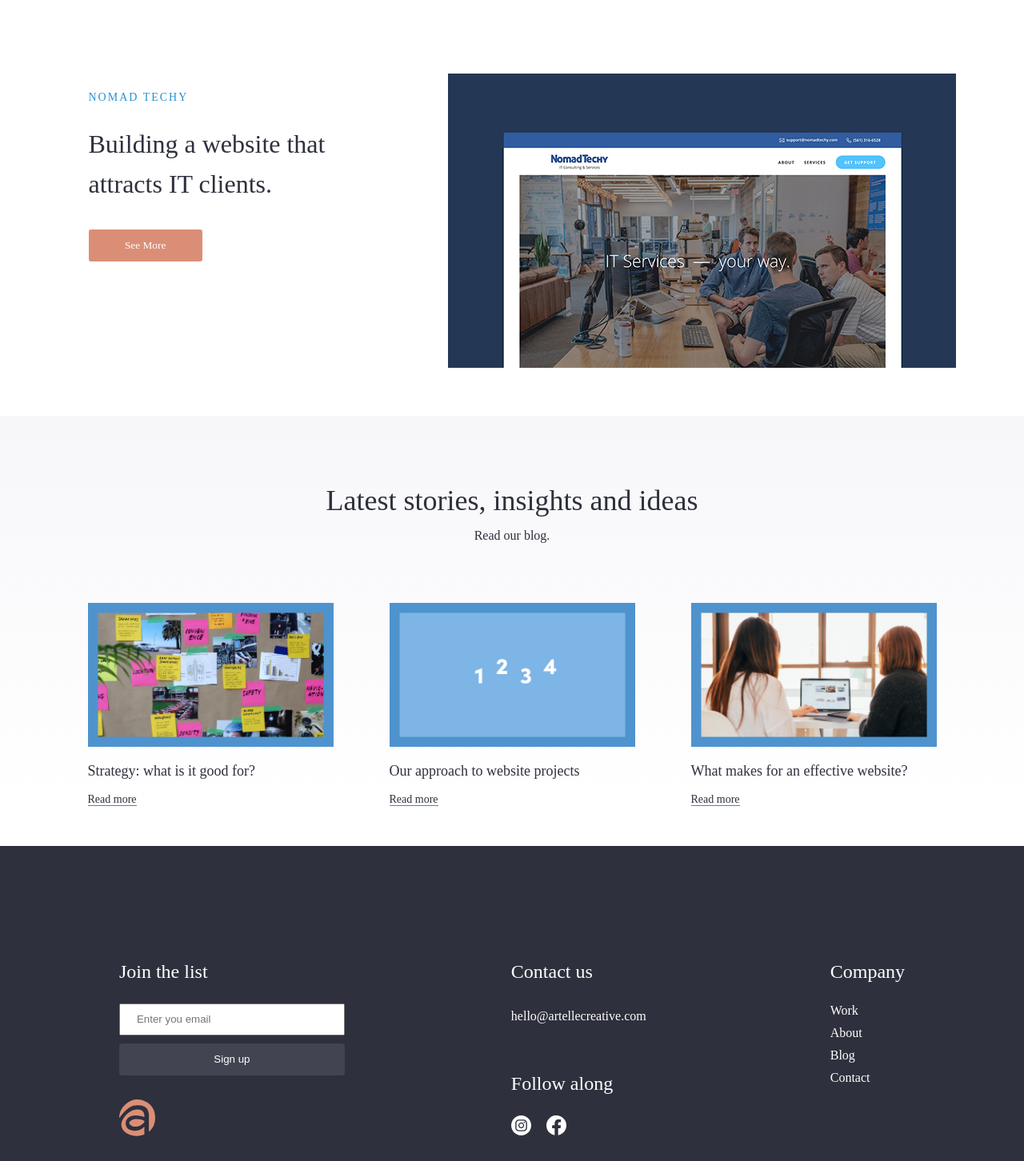
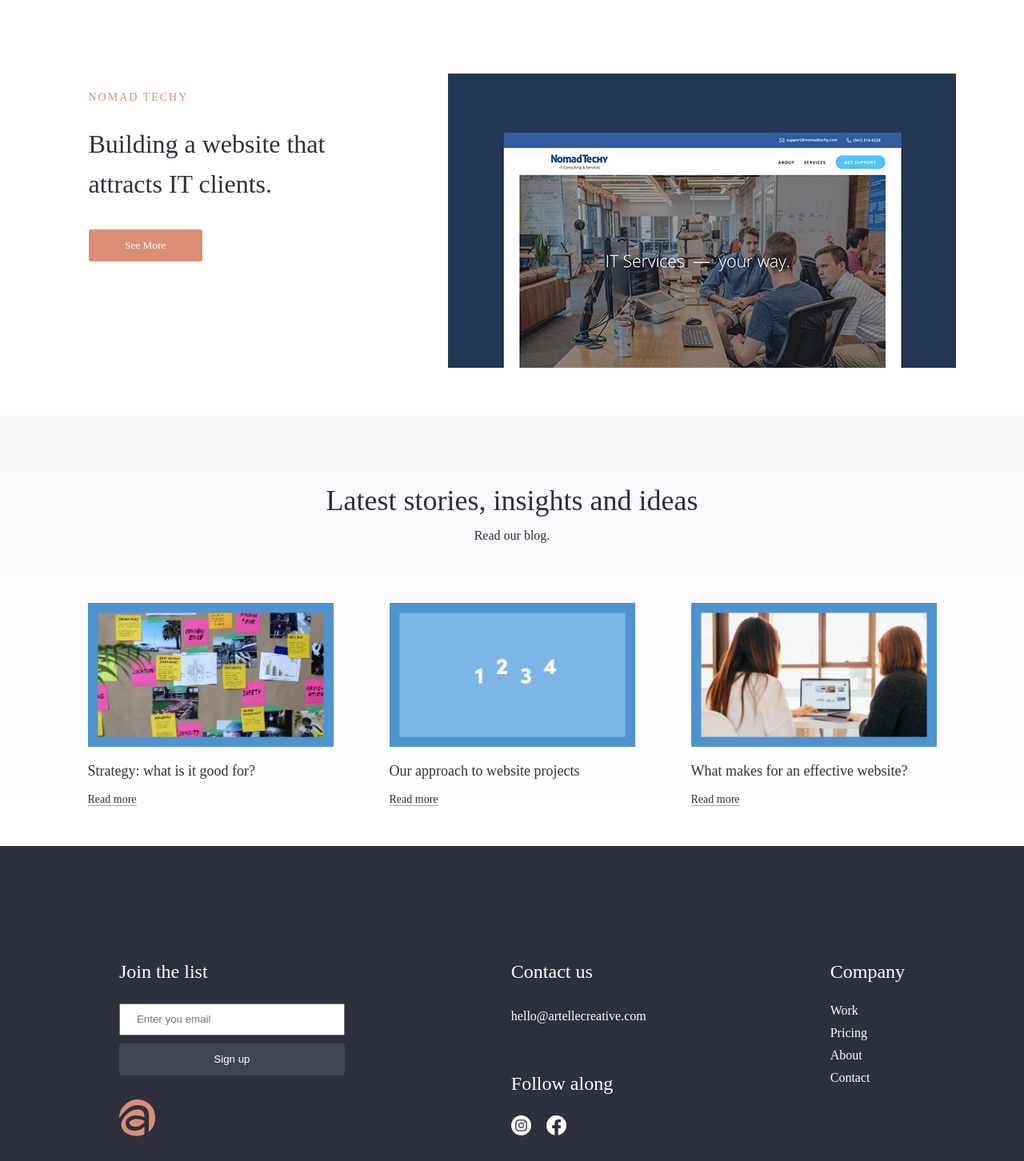
Before and after one commit to maribellDev/artellecreative, a Next.js app: page /work in a window 1280 px wide. Shown: the part 1198-2650 px from the top of the page at 80% size. Built offline with nearby package versions, Linux system fonts and the light colour scheme; a web font is replaced by a local one.

Commit message:
fix: animation

```diff
--- a/Components/Animation.js
+++ b/Components/Animation.js
@@ -5,7 +5,7 @@ export function Animation() {
     <>
       <section className={styles.rwWrapper}>
         <h1 className={styles.rwSentence}>
-          <span className={styles.span}>Crеative studio</span>
+          <span className={styles.span}>Creative studio</span>
           <br />
           <div className={styles.rwWords}>
             <span className={styles.spanWord1}>crafting websites</span>
--- a/Components/Footer.js
+++ b/Components/Footer.js
@@ -55,8 +55,13 @@ export function Footer() {
             <h3>Company</h3>
             <ul className={style.menufooter}>
               <li style={{ paddingBottom: "10px" }}>
-                <Link href={"/work"}>
+                <Link href={"/gallery"}>
                   <a>Work</a>
+                </Link>
+              </li>
+              <li style={{ paddingBottom: "10px" }}>
+                <Link href={"/pricing"}>
+                  <a>Pricing</a>
                 </Link>
               </li>
               <li style={{ paddingBottom: "10px" }}>
@@ -64,11 +69,11 @@ export function Footer() {
                   <a>About</a>
                 </Link>
               </li>
-              <li style={{ paddingBottom: "10px" }}>
+              {/* <li style={{ paddingBottom: "10px" }}>
                 <Link href={"/blog"}>
                   <a>Blog</a>
                 </Link>
-              </li>
+              </li> */}
               <li>
                 <Link href={"/contact"}>
                   <a>Contact</a>
--- a/Components/brand/Toolsweb.js
+++ b/Components/brand/Toolsweb.js
@@ -12,8 +12,7 @@ export default function Toolsweb() {
             paddingTop: "80px",
           }}
         >
-          Stand out from the competition
-          <br /> with dynamic brand design
+          Stand out from the competition with dynamic brand design
         </h2>
         <p
           style={{
--- a/styles/blog.module.scss
+++ b/styles/blog.module.scss
@@ -25,7 +25,7 @@
         font-size: 14px;
         line-height: 16px;
         width: 51px;
-        border-bottom: #2790d1 solid 1px;
+        border-bottom: #db8e76 solid 1px;
       }
     }
   }
--- a/styles/blogpage.module.scss
+++ b/styles/blogpage.module.scss
@@ -27,7 +27,7 @@
         font-size: 14px;
         line-height: 16px;
         width: 51px;
-        border-bottom: #2790d1 solid 1px;
+        border-bottom: #db8e76 solid 1px;
       }
     }
   }
--- a/styles/work.module.scss
+++ b/styles/work.module.scss
@@ -16,7 +16,7 @@
     margin-right: 25.5px;
     margin-left: 25.5px;
     p {
-      color: rgba(39, 144, 209, 1);
+      color: #db8e76;
       font-size: 14px;
       letter-spacing: 2px;
     }
```
Also changed, not shown: styles/animation.module.scss (+4 -3 lines).
